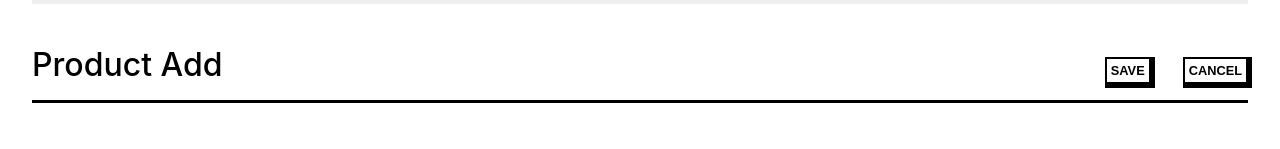
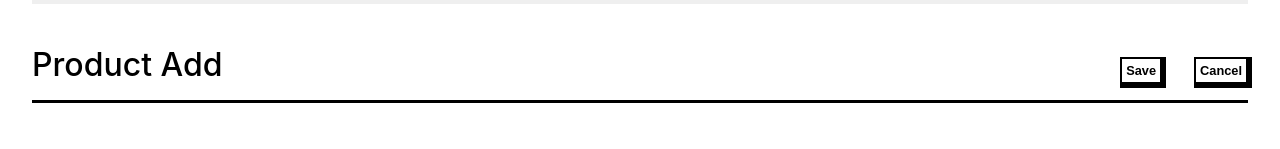
Before and after one commit to matyssxdxd/productpagev2, a React (Create React App) app: page /addproduct in a window 1280 px wide. Shown: the top 149 px of the page. Built offline with nearby package versions, Linux system fonts and the light colour scheme.

Commit message:
Changed button text to lowercase

```diff
--- a/src/pages/AddProduct.tsx
+++ b/src/pages/AddProduct.tsx
@@ -89,8 +89,8 @@ function AddProduct() {
       <div className="nav">
         <h1>Product Add</h1>
         <div className="nav-btns">
-          <button form="product_form" className="nav-btn">SAVE</button>
-          <Link to="/" className="nav-btn">CANCEL</Link>
+          <button form="product_form" className="nav-btn">Save</button>
+          <Link to="/" className="nav-btn">Cancel</Link>
         </div>
       </div>
       <hr />
```
